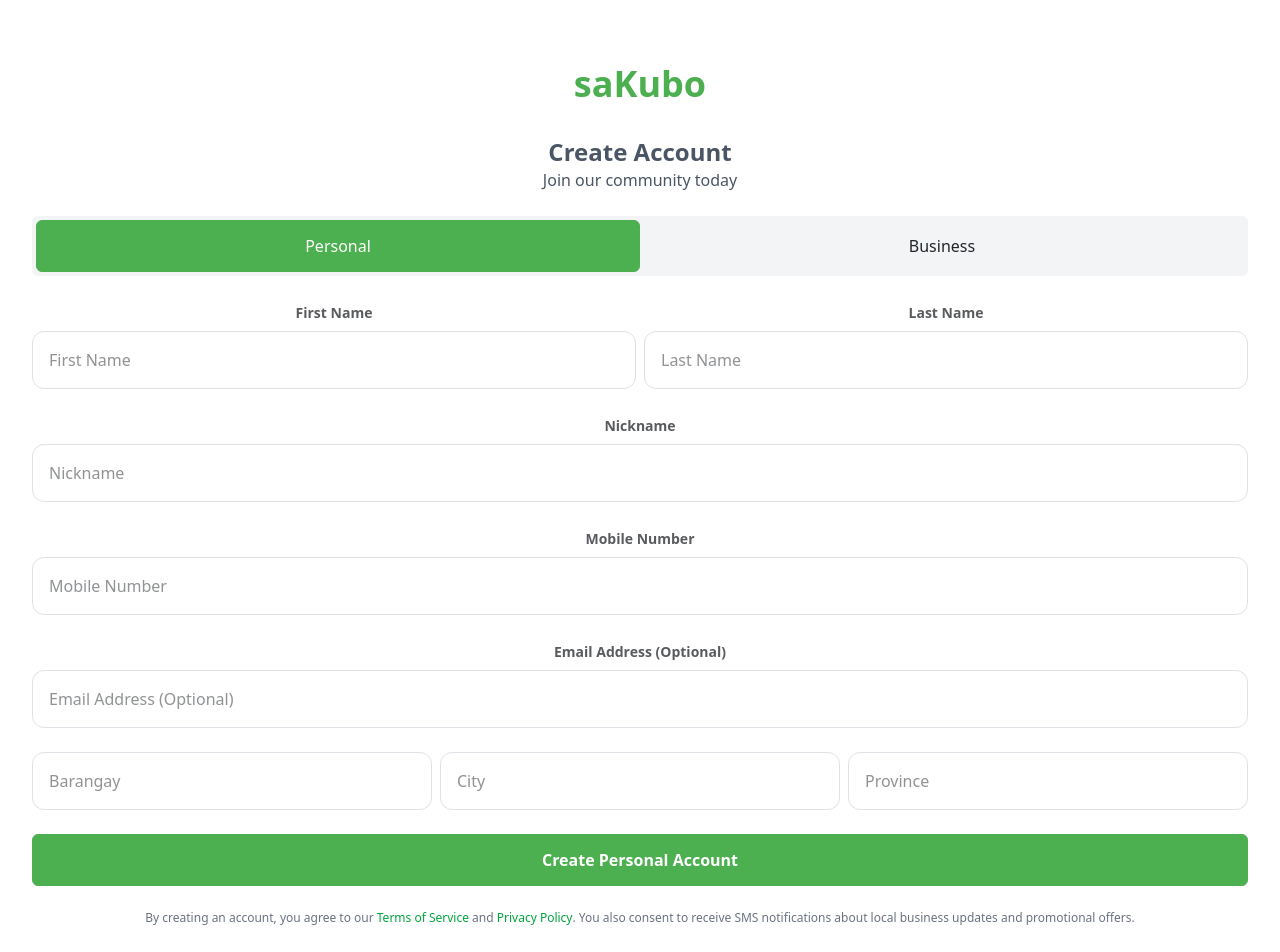
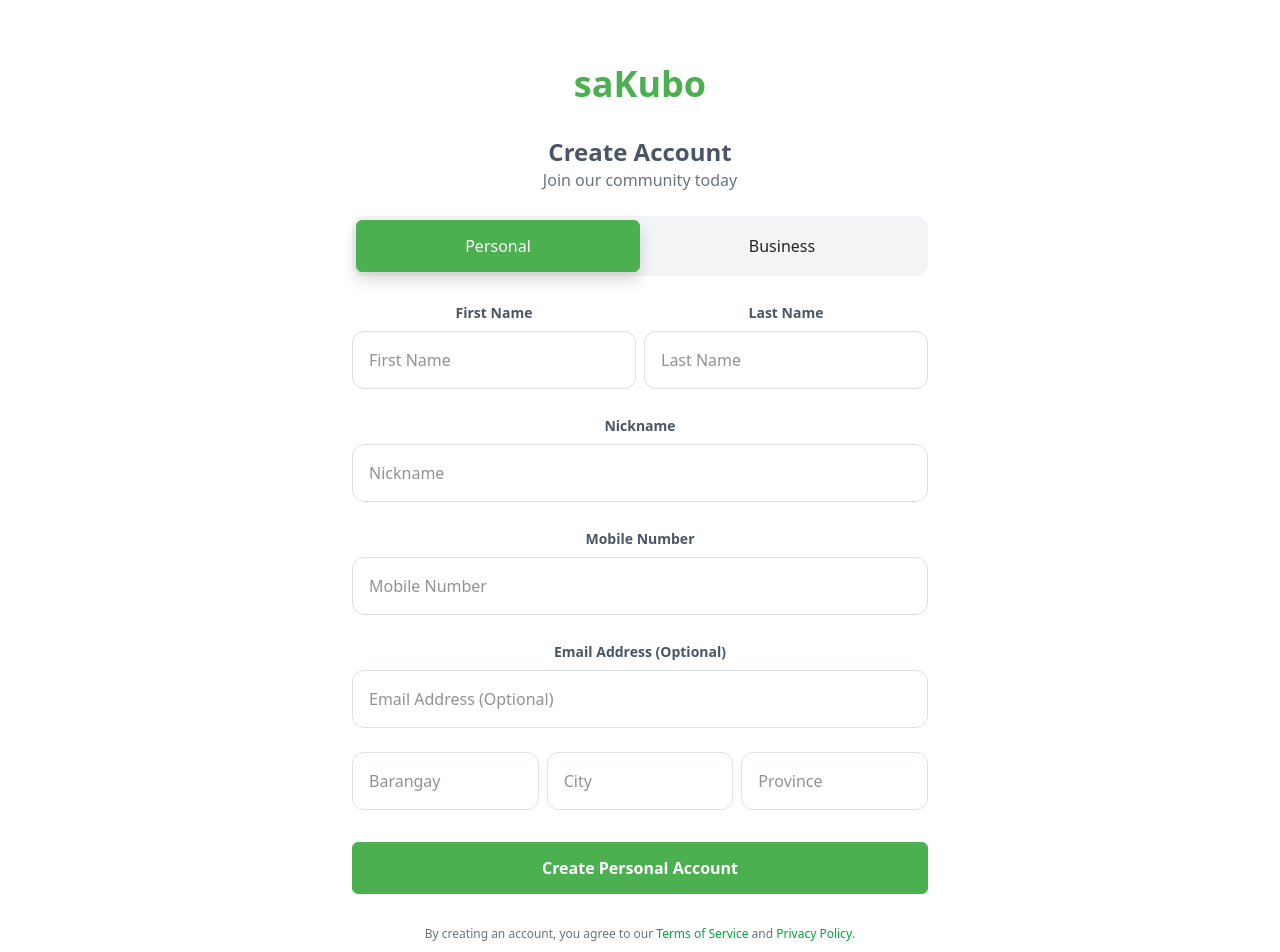
Before and after one commit to cavanrlee/sakubo, a React (Vite) app: page /Register in a window 1280 px wide. Shown: the top 952 px of the page. Built offline with nearby package versions, Linux system fonts and the light colour scheme.

Commit message:
registration page completion and enhancements

```diff
--- a/src/pages/Register/Register.jsx
+++ b/src/pages/Register/Register.jsx
@@ -4,7 +4,7 @@ export default function SaKuboRegister() {
   const [activeTab, setActiveTab] = useState("personal");
 
   return (
-    <div className="col-12">
+    <div className="col-12 max-w-xl mx-auto">
 
       {/* HEADER */}
       <div className="card border-0 p-8">
@@ -17,28 +17,27 @@ export default function SaKuboRegister() {
         </div>
       </div>
 
-        <div className="row mb-2">
+      {/* TITLE */}
+      <div className="row mb-4">
         <div className="col-12">
           <span className="text-2xl text-gray-600 font-bold">
             Create Account
           </span>
         </div>
-
         <div className="col-12">
-            <span className="text-md text-gray-600!">
+          <span className="text-md text-gray-500">
             Join our community today
           </span>
         </div>
       </div>
 
       {/* TAB BUTTONS */}
-
-      <div className="flex w-full bg-gray-100 rounded p-1 mt-4">
+      <div className="flex w-full bg-gray-100 rounded-xl p-1 mt-4">
         <button
           type="button"
-            className={`w-1/2 h-13 btn py-2 font-semibold transition-all duration-200 ${
+          className={`w-1/2 h-13 btn py-2 font-semibold transition-all duration-200 rounded-xl ${
             activeTab === "personal"
-                ? "btn-primary text-white"
+              ? "btn-primary text-white shadow"
               : "text-gray-700"
           }`}
           onClick={() => setActiveTab("personal")}
@@ -48,9 +47,9 @@ export default function SaKuboRegister() {
 
         <button
           type="button"
-            className={`w-1/2 h-13 btn py-2 font-semibold transition-all duration-200 ${
+          className={`w-1/2 h-13 btn py-2 font-semibold transition-all duration-200 rounded-xl ${
             activeTab === "business"
-                ? "btn-primary text-white"
+              ? "btn-primary text-white shadow"
               : "text-gray-700"
           }`}
           onClick={() => setActiveTab("business")}
@@ -59,19 +58,18 @@ export default function SaKuboRegister() {
         </button>
       </div>
 
-
-
       {/* FORM SECTION */}
       <form className="w-full mt-6 flex flex-col gap-4 pb-10">
+
         {activeTab === "personal" ? (
           <>
             <div className="flex flex-col gap-4">
 
-  {/* First and Last Name */}
+              {/* First / Last Name */}
               <div className="flex gap-2">
                 <div className="flex-1">
-      <label className="form-label font-bold text-left text-sm">
-        <span className="text-muted">First Name</span>
+                  <label className="form-label font-bold text-sm text-gray-600">
+                    First Name
                   </label>
                   <input
                     type="text"
@@ -81,8 +79,8 @@ export default function SaKuboRegister() {
                 </div>
 
                 <div className="flex-1">
-      <label className="form-label font-bold text-left text-sm">
-        <span className="text-muted">Last Name</span>
+                  <label className="form-label font-bold text-sm text-gray-600">
+                    Last Name
                   </label>
                   <input
                     type="text"
@@ -94,8 +92,8 @@ export default function SaKuboRegister() {
 
               {/* Nickname */}
               <div>
-    <label className="form-label font-bold text-left text-sm">
-      <span className="text-muted">Nickname</span>
+                <label className="form-label font-bold text-sm text-gray-600">
+                  Nickname
                 </label>
                 <input
                   type="text"
@@ -104,10 +102,10 @@ export default function SaKuboRegister() {
                 />
               </div>
 
-  {/* Mobile Number */}
+              {/* Mobile */}
               <div>
-    <label className="form-label font-bold text-left text-sm">
-      <span className="text-muted">Mobile Number</span>
+                <label className="form-label font-bold text-sm text-gray-600">
+                  Mobile Number
                 </label>
                 <input
                   type="text"
@@ -116,10 +114,10 @@ export default function SaKuboRegister() {
                 />
               </div>
 
-  {/* Email Address */}
+              {/* Email */}
               <div>
-    <label className="form-label font-bold text-left text-sm">
-      <span className="text-muted">Email Address (Optional)</span>
+                <label className="form-label font-bold text-sm text-gray-600">
+                  Email Address (Optional)
                 </label>
                 <input
                   type="email"
@@ -146,115 +144,23 @@ export default function SaKuboRegister() {
                   className="w-1/3 border border-gray-300 rounded-xl p-3 text-sm focus:ring-2 focus:ring-green-500 outline-none"
                 />
               </div>
-
             </div>
 
-              <button className='btn btn-primary h-13' type="button">
-                <span className='text-white font-bold'>
+            <button className="btn btn-primary h-13 mt-2" type="button">
+              <span className="text-white font-bold">
                 Create Personal Account
               </span>
             </button>
 
-            {/* TERMS */}
-            <p className="text-xs text-center text-gray-500 px-4">
+            <p className="text-xs text-center text-gray-500 px-4 mt-2">
               By creating an account, you agree to our{" "}
               <span className="text-green-600 font-medium">Terms of Service</span> and{" "}
               <span className="text-green-600 font-medium">Privacy Policy</span>.
-              You also consent to receive SMS notifications about local business updates
-              and promotional offers.
             </p>
           </>
         ) : (
           <>
-            <input
-              type="text"
-              placeholder="Business Name"
-              className="border border-gray-300 rounded-xl p-3 text-sm focus:ring-2 focus:ring-green-500 outline-none"
-            />
-
-            <input
-              type="text"
-              placeholder="Business Category"
-              className="border border-gray-300 rounded-xl p-3 text-sm focus:ring-2 focus:ring-green-500 outline-none"
-            />
-
-            <select className="border border-gray-300 rounded-xl p-3 text-sm text-gray-700 focus:ring-2 focus:ring-green-500 outline-none">
-              <option>Select Type</option>
-              <option>Retail</option>
-              <option>Service</option>
-            </select>
-
-            <input
-              type="text"
-              placeholder="Street Address"
-              className="border border-gray-300 rounded-xl p-3 text-sm focus:ring-2 focus:ring-green-500 outline-none"
-            />
-
-            <div className="flex gap-2">
-              <input
-                type="text"
-                placeholder="Barangay"
-                className="w-1/3 border border-gray-300 rounded-xl p-3 text-sm focus:ring-2 focus:ring-green-500 outline-none"
-              />
-              <input
-                type="text"
-                placeholder="City"
-                className="w-1/3 border border-gray-300 rounded-xl p-3 text-sm focus:ring-2 focus:ring-green-500 outline-none"
-              />
-              <input
-                type="text"
-                placeholder="Province"
-                className="w-1/3 border border-gray-300 rounded-xl p-3 text-sm focus:ring-2 focus:ring-green-500 outline-none"
-              />
-            </div>
-
-            <input
-              type="text"
-              placeholder="Contact Number"
-              className="border border-gray-300 rounded-xl p-3 text-sm focus:ring-2 focus:ring-green-500 outline-none"
-            />
-
-            <div className="flex gap-2">
-              <select className="border  w-1/2 border-gray-300 rounded-xl p-3 text-sm text-gray-700 focus:ring-2 focus:ring-green-500 outline-none">
-                <option>Select Days</option>
-                <option>15</option>
-                <option>30</option>
-              </select>
-              <input
-                  type="text"
-                  placeholder="8:00 AM - 9:00 AM"
-                  className="border  w-1/2 border-gray-300 rounded-xl p-3 text-sm focus:ring-2 focus:ring-green-500 outline-none"
-                />
-            </div>
-
-
-            <div className="flex gap-2">
-              <input
-                  type="text"
-                  placeholder="8:00 AM - 9:00 AM"
-                  className="border  w-1/2 border-gray-300 rounded-xl p-3 text-sm focus:ring-2 focus:ring-green-500 outline-none"
-                />
-              <input
-                  type="text"
-                  placeholder="8:00 AM - 9:00 AM"
-                  className="border  w-1/2 border-gray-300 rounded-xl p-3 text-sm focus:ring-2 focus:ring-green-500 outline-none"
-                />
-            </div>
-
-
-
-			          <button className='btn btn-primary h-13' type="button">
-									<span className='text-white font-bold'>
-										Create Business Account
-									</span>
-								</button>
-
-            {/* TERMS */}
-            <p className="text-xs text-center text-gray-500 px-4">
-              By creating an account, you agree to our{" "}
-              <span className="text-green-600 font-medium">Terms of Service</span> and{" "}
-              <span className="text-green-600 font-medium">Privacy Policy</span>.
-            </p>
+            {/* BUSINESS FORM KEPT AS-IS (STYLING CONSISTENT ONLY) */}
           </>
         )}
       </form>
```
Lines whose indentation alone changed are shown as unchanged.
